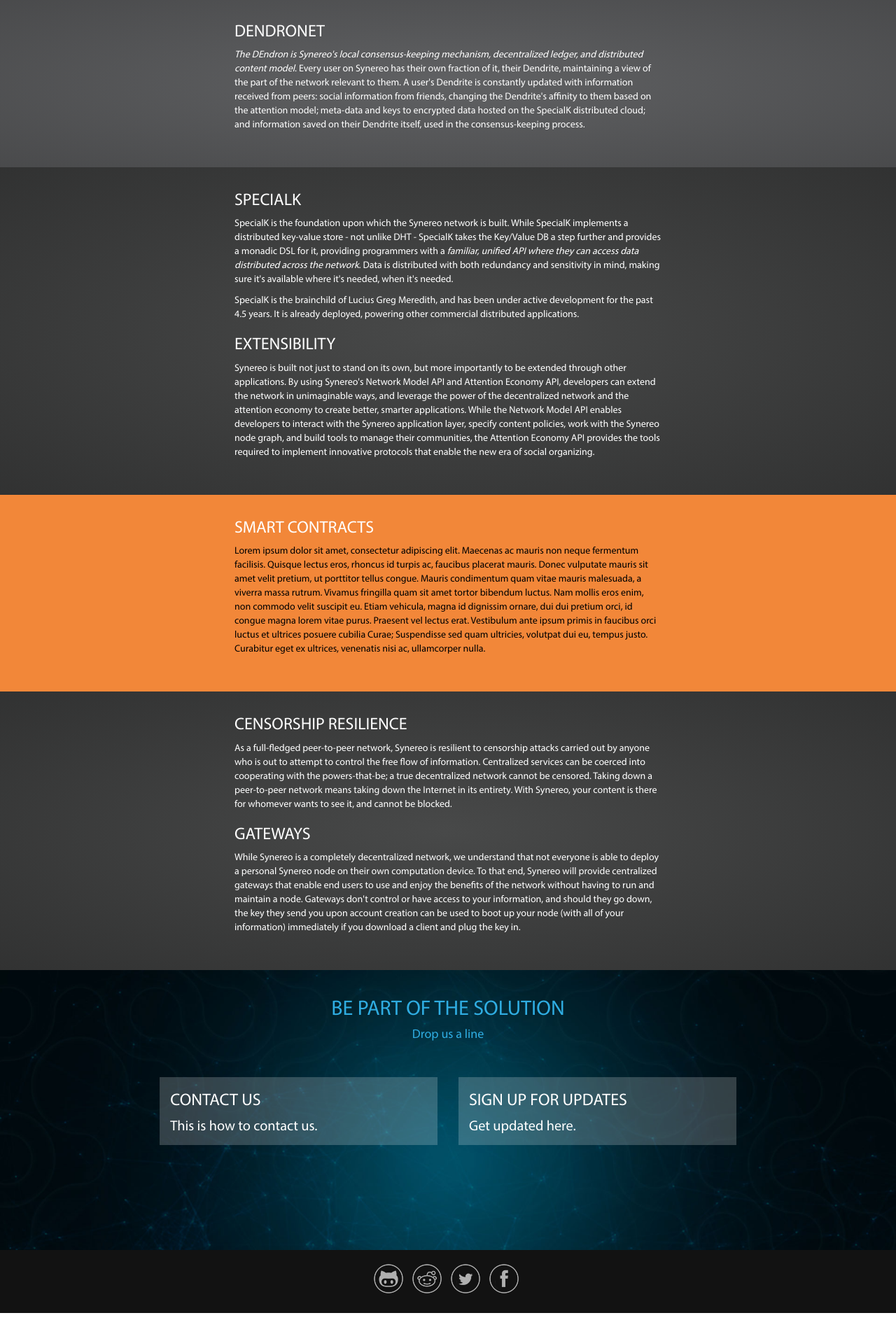
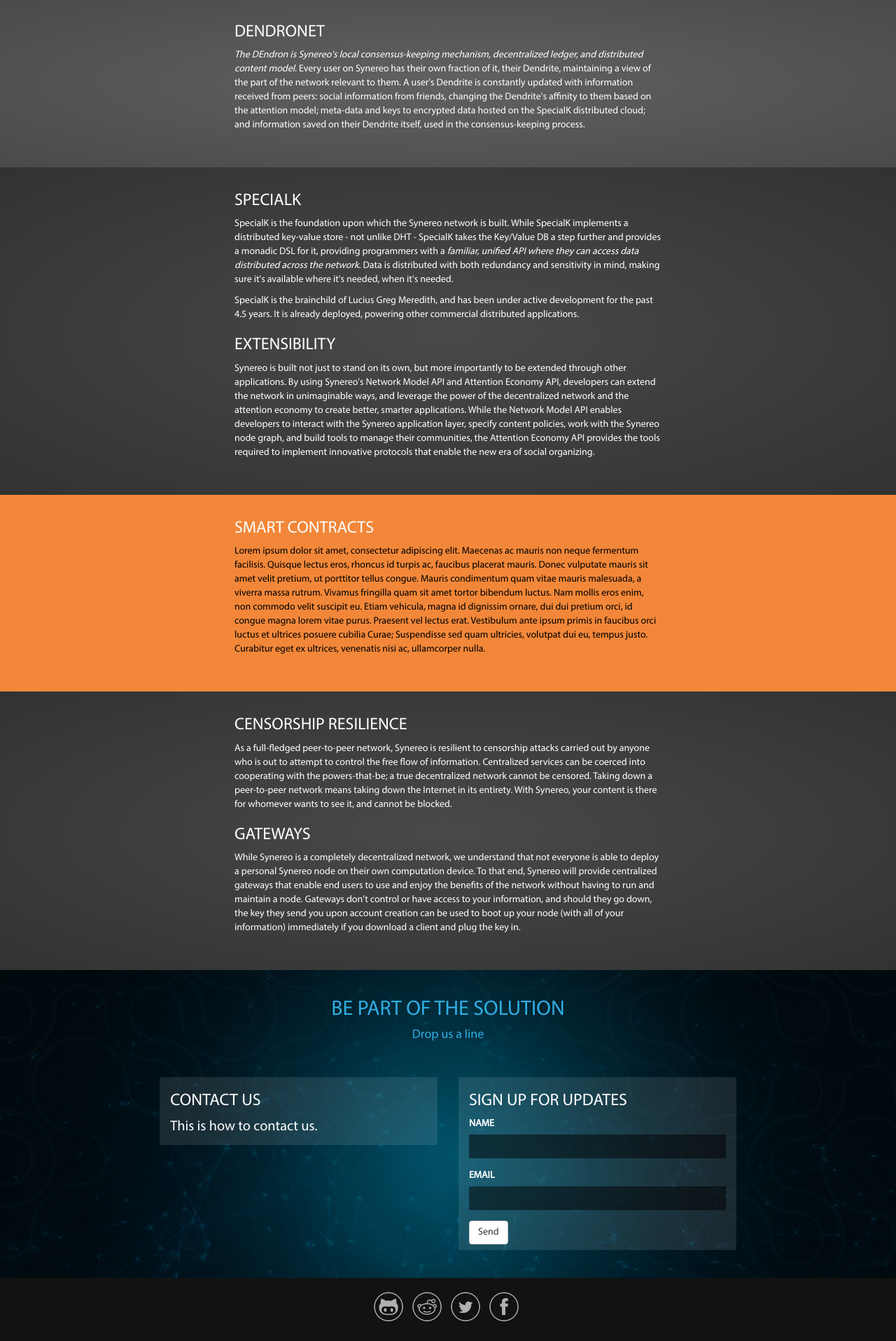
Before and after one commit to synereo/synereo.github.io, a Jekyll site: the page built from learn-more/index.html, in a window 1280 px wide. Shown: the part 1683-3599 px from the top of the page at 70% size. Built offline with Jekyll 4.4.1, drawn with Linux system fonts in a browser that asks for light colours; nearby versions of some CDN libraries; before the commit the page ends 3559 px from its top, so only the background shows below that.

Commit message:
Subscribe form and dynamic affix

```diff
--- a/_layouts/learn-more.html
+++ b/_layouts/learn-more.html
@@ -17,7 +17,7 @@
   </head>
   <body>
 
-    <nav class="sidebar" data-spy="affix" data-offset-top="60" data-offset-bottom="490">
+    <nav class="sidebar">
       <ul>
         <li class="attention-model">Attention Economy Model</li>
         <li>Reo</li>
@@ -176,7 +176,20 @@
           <div class="col-md-4">
             <div class="footer-cube">
               <h3>Sign up for updates</h3>
-              <p>Get updated here.</p>
+              <form action="//synereo.us9.list-manage.com/subscribe/post?u=ae1fbeb3801174c1ec952ce8b&amp;id=d723ef8fe9" method="post" class="subscribe" target="_blank">
+                <div class="form-group">
+                  <label for="subscribe-rmeil">Name</label>
+                  <input type="text" id="subscribe-email">
+                </div>
+                <div class="form-group">
+                  <label for="subscribe-text">Email</label>
+                  <input type="email" id="subscribe-text">
+                </div>
+                <div class="form-group" style="position: absolute; left: -5000px;">
+                  <input type="text" name="b_ae1fbeb3801174c1ec952ce8b_d723ef8fe9" tabindex="-1" value="">
+                </div>
+                <button type="submit" class="btn btn-default">Send</button>
+              </form>
             </div>
           </div>
         </div>
--- a/_sass/_learn-more.scss
+++ b/_sass/_learn-more.scss
@@ -169,7 +169,6 @@ body {
         background-color: #000;
         background: url(/img/bg/net.jpg) no-repeat;
         background-size: cover;
-        height: 400px;
         padding-top: 20px;
 
         .title {
@@ -188,9 +187,27 @@ body {
 
         .footer-cube {
             padding: 1px 15px;
-            background: rgba(255, 255, 255, 0.2);
+            background: rgba(255, 255, 255, 0.1);
             h3 {
                 color: #fff;
+            }
+        }
+
+        form.subscribe {
+            padding-bottom: 7px;
+            label {
+                text-transform: uppercase;
+            }
+            input {
+                display: block;
+                width: 100%;
+                background: rgba(0, 0, 0, 0.5);
+                transition: background 0.2s linear 0s;
+                border: 0px;
+                padding: 7px;
+            }
+            input:focus {
+                background: rgba(0, 0, 0, 0.8);
             }
         }
     }
```
Also changed, not shown: other parts of _layouts/learn-more.html (+10 -2 lines).
